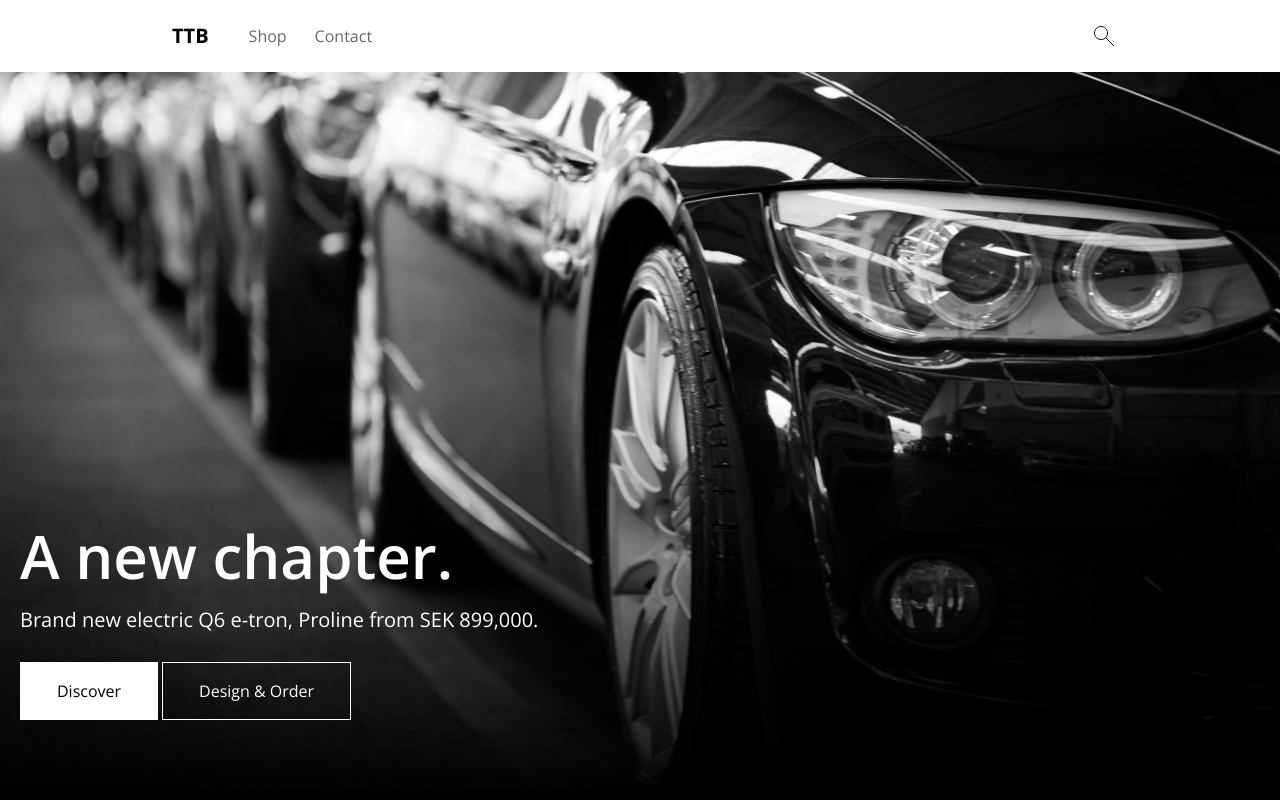
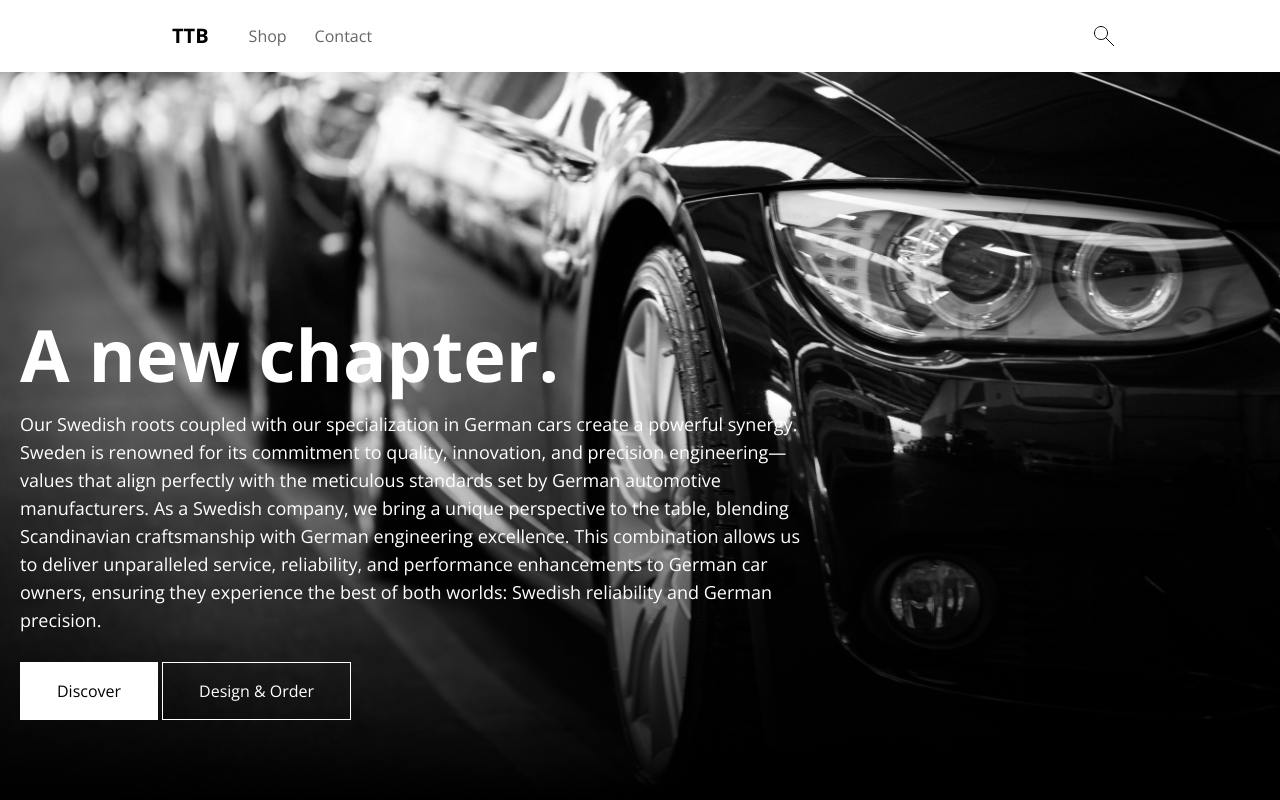
Before and after one commit to d-themesdevelopment/car-frontend, a Next.js app: page / in a window 1280 px wide. Shown: the top 800 px of the page. Built offline with nearby package versions, Linux system fonts and the light colour scheme.

Commit message:
updating ui

```diff
--- a/src/components/partials/home/IntroSection.jsx
+++ b/src/components/partials/home/IntroSection.jsx
@@ -11,20 +11,36 @@ const IntroSection = () => {
       <div className="overlay"></div>
 
       <div className="max-w-[1500px] text-white px-5 absolute w-full bottom-20">
-        <h2 className="text-6xl font-semibold mb-5">A new chapter.</h2>
-        <p className="text-xl mb-7">
-          Brand new electric  Q6 e-tron, Proline from SEK 899,000.
+        <div className="max-w-[800px]">
+          <h2 className="text-7xl font-bold mb-5">A new chapter.</h2>
+          <p className="text-lg mb-7">
+            Our Swedish roots coupled with our specialization in German cars
+            create a powerful synergy. Sweden is renowned for its commitment to
+            quality, innovation, and precision engineering—values that align
+            perfectly with the meticulous standards set by German automotive
+            manufacturers. As a Swedish company, we bring a unique perspective
+            to the table, blending Scandinavian craftsmanship with German
+            engineering excellence. This combination allows us to deliver
+            unparalleled service, reliability, and performance enhancements to
+            German car owners, ensuring they experience the best of both worlds:
+            Swedish reliability and German precision.
           </p>
           <div className="flex items-center space-x-1">
             <ALink
               href={"/"}
-            className={"text-black bg-white border border-white px-7 lg:px-9 py-4"}
+              className={
+                "text-black bg-white border border-white px-7 lg:px-9 py-4"
+              }
             >
               Discover
             </ALink>
-          <ALink href={"/"} className={"border border-white px-7 lg:px-9 py-4"}>
+            <ALink
+              href={"/"}
+              className={"border border-white px-7 lg:px-9 py-4"}
+            >
               Design & Order
             </ALink>
+          </div>
         </div>
       </div>
     </section>
```
Lines whose indentation alone changed are shown as unchanged.
